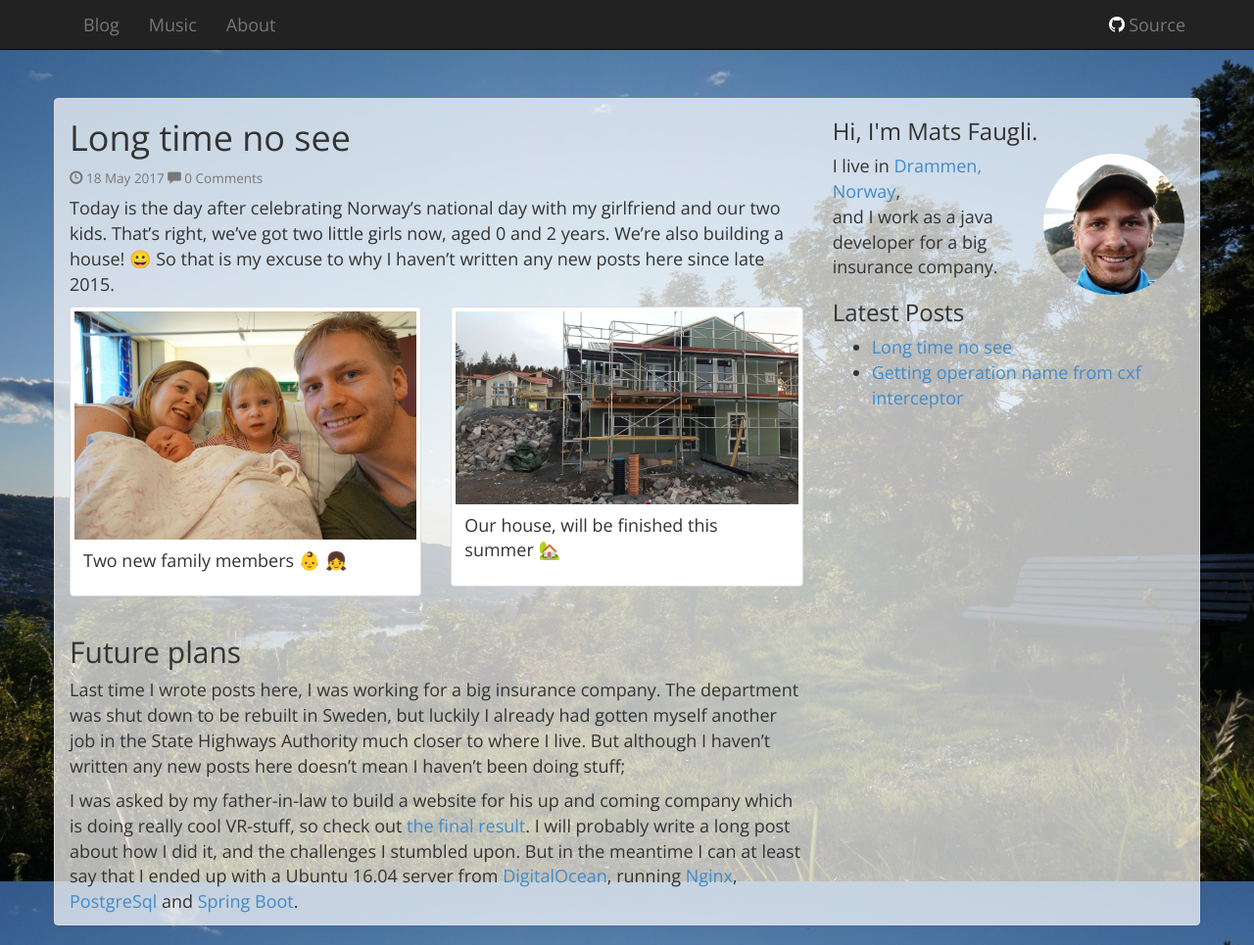
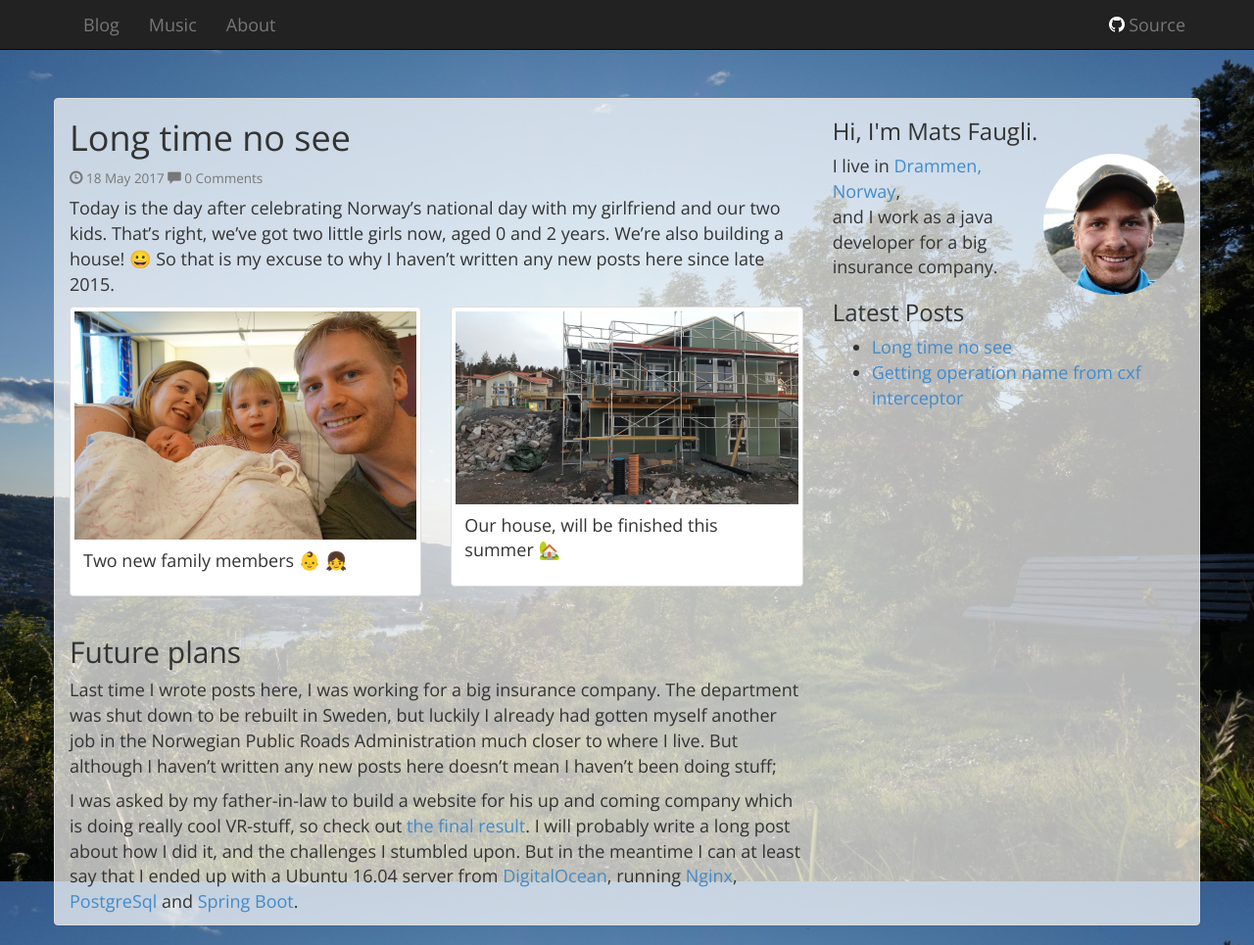
Before and after one commit to fowlie/fowlie.github.io, a Jekyll site: the page built from _posts/2017/2017-05-18-long-time-no-see.md, in a window 1280 px wide and 965 px high. Shown: the whole window at 98% size. Built offline with Jekyll 4.4.1, drawn with Linux system fonts in a browser that asks for light colours; nearby versions of some CDN libraries; emoji names are drawn with the system emoji font; comment, search, counter and statistics services are not loaded.

Commit message:
Corrected employers name

```diff
--- a/_posts/2017/2017-05-18-long-time-no-see.md
+++ b/_posts/2017/2017-05-18-long-time-no-see.md
@@ -28,6 +28,6 @@ Today is the day after celebrating Norway's national day with my girlfriend and
 </div>
 
 ## Future plans
-Last time I wrote posts here, I was working for a big insurance company. The department was shut down to be rebuilt in Sweden, but luckily I already had gotten myself another job in the State Highways Authority much closer to where I live. But although I haven't written any new posts here doesn't mean I haven't been doing stuff;
+Last time I wrote posts here, I was working for a big insurance company. The department was shut down to be rebuilt in Sweden, but luckily I already had gotten myself another job in the Norwegian Public Roads Administration much closer to where I live. But although I haven't written any new posts here doesn't mean I haven't been doing stuff;
 
 I was asked by my father-in-law to build a website for his up and coming company which is doing really cool VR-stuff, so check out [the final result](https://realtraining.no). I will probably write a long post about how I did it, and the challenges I stumbled upon. But in the meantime I can at least say that I ended up with a Ubuntu 16.04 server from [DigitalOcean](https://digitalocean.com), running [Nginx](https://nginx.org/), [PostgreSql](https://www.postgresql.org) and [Spring Boot](https://projects.spring.io/spring-boot).
```
